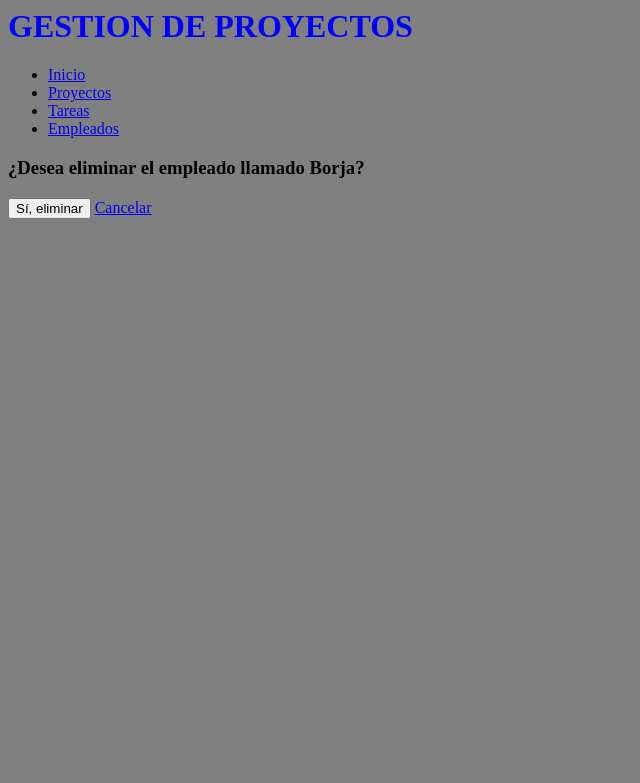
After one commit to BorjaRomer/gestorProyectos, a Django app: page /appGestorProyectos/eliminar_empleado/1/ in a window 1280 px wide. The commit adds this page. Shown: the top 783 px of the page, without its empty margins (0-640 px from the left). Run offline with Django 3.2, Linux system fonts and the light colour scheme; data comes from the database, SQL or seed files in the repository; both versions use the stored data as it was after the commit.

Commit message:
Eliminar empleados

```diff
--- a/gestorProyectos/appGestorProyectos/static/CSS/estilos.css
+++ b/gestorProyectos/appGestorProyectos/static/CSS/estilos.css
@@ -5,3 +5,7 @@ h1 {
 h2 {
     color: aqua;
 }
+
+body {
+    background-color: gray;
+}
--- /dev/null
+++ b/gestorProyectos/appGestorProyectos/templates/empleado_delete.html
@@ -0,0 +1,12 @@
+{% extends "base.html" %}
+
+{% block contenido %}
+
+<form method="post">
+    {% csrf_token %}
+    <h3>¿Desea eliminar el empleado llamado {{ object.nombre }}?</h3>
+    <button class="btn btn-danfer" type="submit">Sí, eliminar</button>
+    <a class="btn btn-default" href="{% url 'empleado_list' %}">Cancelar</a>
+</form>
+
+{% endblock %}
--- a/gestorProyectos/appGestorProyectos/templates/empleado_list.html
+++ b/gestorProyectos/appGestorProyectos/templates/empleado_list.html
@@ -17,6 +17,8 @@
             <td>{{ empleado.nombre }}</td>
             <td>{{ empleado.apellidos }}</td>
             <td><a href="{% url 'empleado' empleado.id %}">Detalles</a> </td>
+            <td><a href="{% url 'empleado_edit' empleado.id %}">Editar</a> </td>
+            <td><a href="{% url 'empleado_delete' empleado.id %}">Eliminar</a> </td>
         </tr>
         {% endfor %}
     </tbody>
--- a/gestorProyectos/appGestorProyectos/templates/proyecto_list.html
+++ b/gestorProyectos/appGestorProyectos/templates/proyecto_list.html
@@ -17,6 +17,7 @@
             <td>{{ proyecto.fecha_inicio }}</td>
             <td>{{ proyecto.fecha_fin }}</td>
             <td><a href="{% url 'proyecto' proyecto.id %}">Detalles</a> </td>
+            <td><a href="{% url 'proyecto' proyecto.id %}">Detalles</a> </td>
         </tr>
         {% endfor %}
     </tbody>
--- a/gestorProyectos/appGestorProyectos/urls.py
+++ b/gestorProyectos/appGestorProyectos/urls.py
@@ -4,16 +4,21 @@ from . import views
 urlpatterns = [
     #HOME
     path('home/', views.ProyectosListView.as_view(), name='index'),
+
     #PROYECTOS
     path('nuevo_proyecto/', views.CrearProyectoView.as_view(), name='proyecto_form'),
     path('proyectos/', views.ProyectoListView.as_view(), name='proyectos'),
     path('proyecto/<int:pk>/', views.ProyectoDetailView.as_view(), name='proyecto'),
+
     #TAREAS
     path('nueva_tarea/', views.CrearTareaView.as_view(), name='tarea_form'),
     path('tareas/', views.TareaListView.as_view(), name='tareas'),
     path('tarea/<int:pk>/', views.TareaDetailView.as_view(), name='tarea'),
+
     #EMPLEADOS
     path('nuevo_empleado/', views.CrearEmpleadoView.as_view(), name='empleado_form'),
     path('empleados/', views.EmpleadoListView.as_view(), name='empleado_list'),
     path('empleado/<int:pk>/', views.EmpleadoDetailView.as_view(), name='empleado'),
+    path('editar_empleado/<int:pk>/', views.EmpleadoUpdateView.as_view(), name='empleado_edit'),
+    path('eliminar_empleado/<int:pk>/', views.EmpleadoDeleteView.as_view(), name='empleado_delete')
 ]
--- a/gestorProyectos/appGestorProyectos/views.py
+++ b/gestorProyectos/appGestorProyectos/views.py
@@ -125,6 +125,18 @@ class CrearEmpleadoView(View):
         return render(request, 'empleado_form.html', {'form': form})
 
 
+class EmpleadoUpdateView(UpdateView):
+    model = Empleado
+    form_class = EmpleadoForm
+    template_name = 'empleado_form.html'
+    success_url = reverse_lazy('empleado_list')
+
+
+class EmpleadoDeleteView(DeleteView):
+    model = Empleado
+    template_name = 'empleado_delete.html'
+    success_url = reverse_lazy('empleado_list')
+
 
 class EmpleadoDetailView(DetailView):
     model = Empleado
```
Also changed, not shown: gestorProyectos/db.sqlite3.
